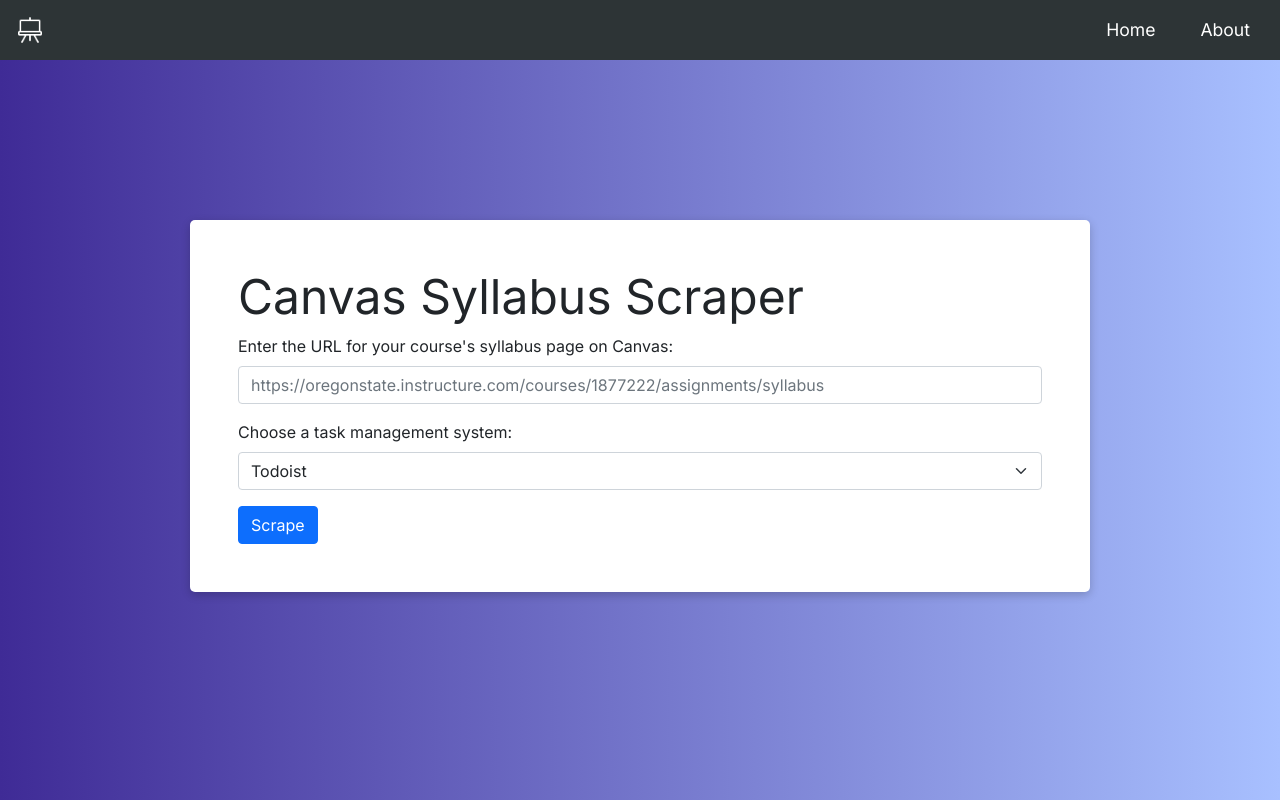
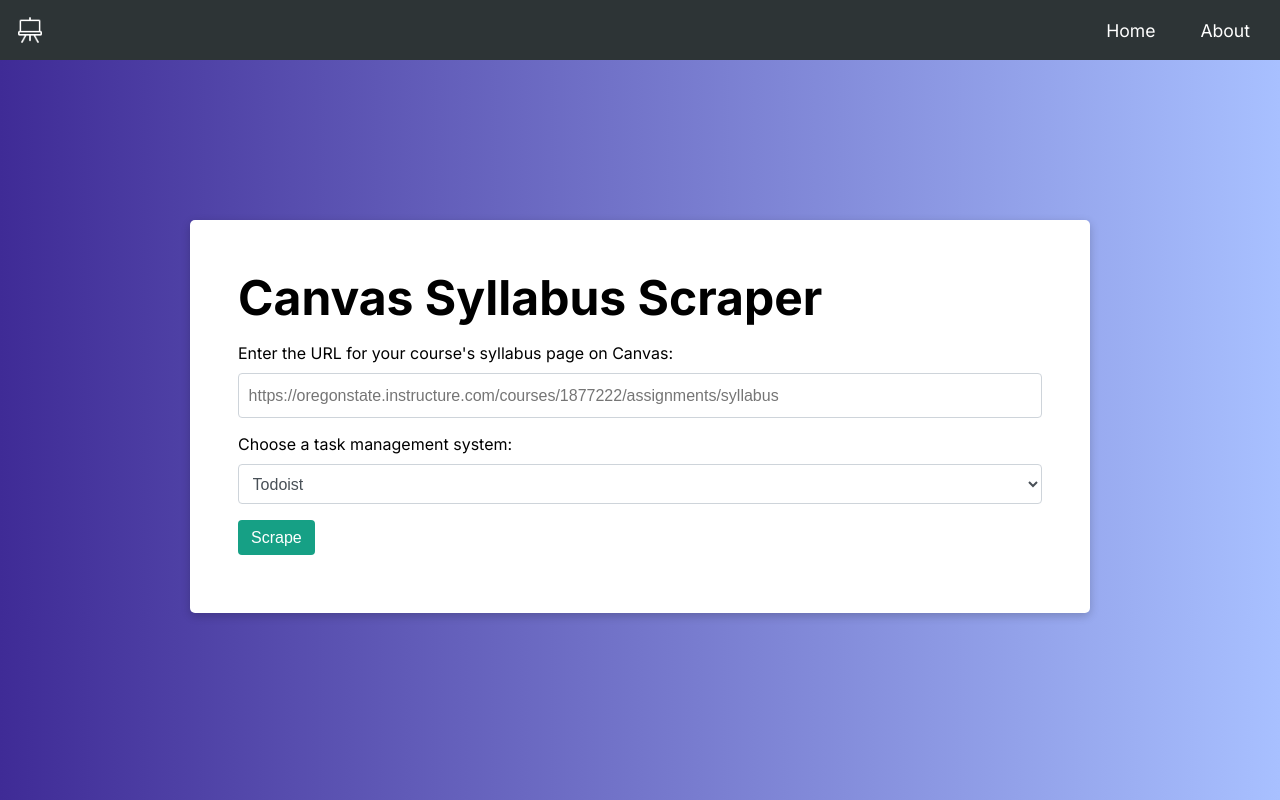
Before and after one commit to jasminjohal/canvas-instructure-syllabus-scraper, a Flask app: page / in a window 1280 px wide. Run offline with Flask 2, Linux system fonts and the light colour scheme; some web fonts are replaced.

Commit message:
removed bootstrap cdn and modified form styling

```diff
--- a/static/css/style.css
+++ b/static/css/style.css
@@ -6,6 +6,8 @@
 
 * {
   box-sizing: border-box;
+  margin: 0;
+  padding: 0;
 }
 
 body {
@@ -54,6 +56,47 @@ h1 {
   font-size: 3rem;
 }
 
+form {
+  margin: 10px 0;
+}
+
+.form-control {
+  display: block;
+  width: 100%;
+  padding: 0.6rem;
+  font-size: 1rem;
+  line-height: 1.5;
+  color: #495057;
+  background-color: white;
+  background-clip: padding-box;
+  border: 1px solid #ced4da;
+  border-radius: 0.25rem;
+  margin: 10px 0;
+}
+
+input:focus,
+select:focus {
+  outline: 2px solid var(--dark-purple);
+}
+
+.form-section {
+  margin: 1rem 0;
+}
+
+.btn {
+  padding: 0.45rem 0.75rem;
+  font-size: 1rem;
+  border-radius: 0.25rem;
+  cursor: pointer;
+  border: 1px solid transparent;
+  background-color: #16a085;
+  color: white;
+}
+
+.btn:hover {
+  background-color: #1abc9c;
+}
+
 #loading {
   margin-top: 1rem;
   display: none;
@@ -80,6 +123,10 @@ h1 {
   padding: 3rem;
   margin-top: 10rem;
   background-color: white;
+}
+
+p {
+  margin: 1rem 0;
 }
 
 @media screen and (max-width: 1000px) {
--- a/templates/base.html
+++ b/templates/base.html
@@ -6,8 +6,6 @@
     <meta http-equiv="X-UA-Compatible" content="IE=edge">
     <meta name="viewport" content="width=device-width, initial-scale=1.0">
     <title>Canvas Syllabus Scraper</title>
-    <link href="https://cdn.jsdelivr.net/npm/bootstrap@5.1.3/dist/css/bootstrap.min.css" rel="stylesheet"
-        integrity="sha384-1BmE4kWBq78iYhFldvKuhfTAU6auU8tT94WrHftjDbrCEXSU1oBoqyl2QvZ6jIW3" crossorigin="anonymous">
     <link rel="preconnect" href="https://fonts.googleapis.com">
     <link rel="preconnect" href="https://fonts.gstatic.com" crossorigin>
     <link
--- a/templates/form.html
+++ b/templates/form.html
@@ -3,23 +3,23 @@
 {% block content %}
 <h1>Canvas Syllabus Scraper</h1>
 <form method="POST" id="form">
-    <div class="mb-3">
+    <div class="form-section">
         <label for="course-url" class="form-label">Enter the URL for your course's syllabus page on
             Canvas:</label>
         <input type="text" name="course_url"
             placeholder="https://oregonstate.instructure.com/courses/1877222/assignments/syllabus"
             value="{{ request.form['course_url'] }}" class="form-control" required>
     </div>
-    <div class="mb-3">
+    <div class="form-section">
         <label for="tms" value="{{ request.form['tms'] }}" class="form-label">Choose a task management
             system:
         </label>
-        <select name="tms" id="tms" select class="form-select" aria-label="Default select example">
+        <select name="tms" id="tms" select class="form-control">
             <option value="Todoist" selected>Todoist</option>
             <option value="Asana">Asana</option>
         </select>
     </div>
-    <button type="submit" class="btn btn-primary">Scrape</button>
+    <button type="submit" class="btn">Scrape</button>
 </form>
 <div id="loading">
     <img src="{{ url_for('static', filename='img/spinner.gif') }}" />
```
